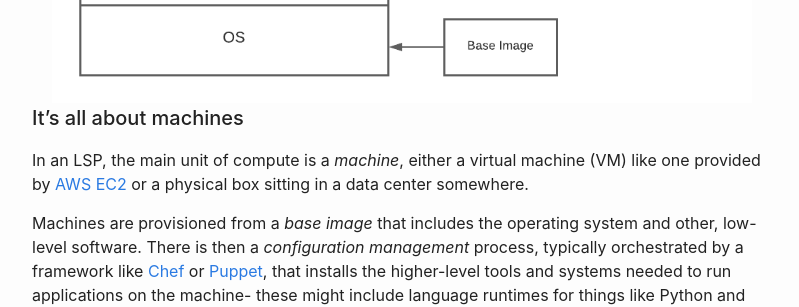
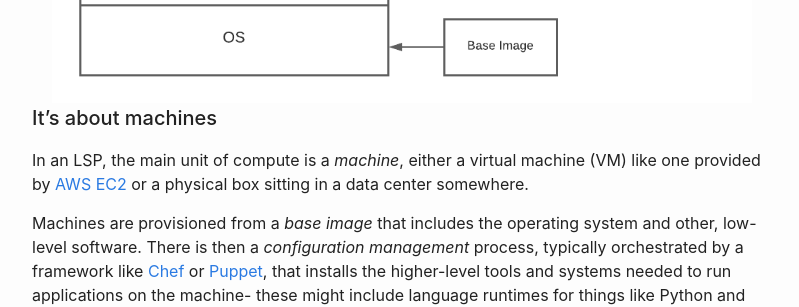
Before and after one commit to yolken/yolken-blog, a Jekyll site: the page built from site/_posts/2021-04-05-migrating-to-kubernetes-is-hard.md, in a window 1280 px wide and 1400 px high, scrolled down 1451 px. Shown: the part 154-461 px from the top of the window, without its empty margins (238-1037 px from the left). Built offline with Jekyll 4.4.1, drawn with Linux system fonts in a browser that asks for light colours; some of the changed text lies outside the part shown.

Commit message:
Update kubernetes post

```diff
--- a/site/_posts/2021-04-05-migrating-to-kubernetes-is-hard.md
+++ b/site/_posts/2021-04-05-migrating-to-kubernetes-is-hard.md
@@ -68,7 +68,7 @@ they have some common characteristics.
 <img src="/assets/kubernetes1.png" alt="legacy service platform" width="700"/>
 </div>
 
-#### It's all about machines
+#### It's about machines
 
 In an LSP, the main unit of compute is a *machine*, either a virtual machine (VM) like
 one provided by [AWS EC2](https://aws.amazon.com/ec2) or a physical box sitting in a data
@@ -123,7 +123,7 @@ KSPs have a few big differences from LSPs, which are described in the sections b
 <img src="/assets/kubernetes2.png" alt="kubernetes service platform" width="700"/>
 </div>
 
-#### It's all about containers
+#### It's about containers
 
 In the KSP, as opposed to the LSP, the main unit of compute is a *container*, not a machine.
 At a high level, a container is just a semi-isolated process. Each container runs from an *image*,
```
